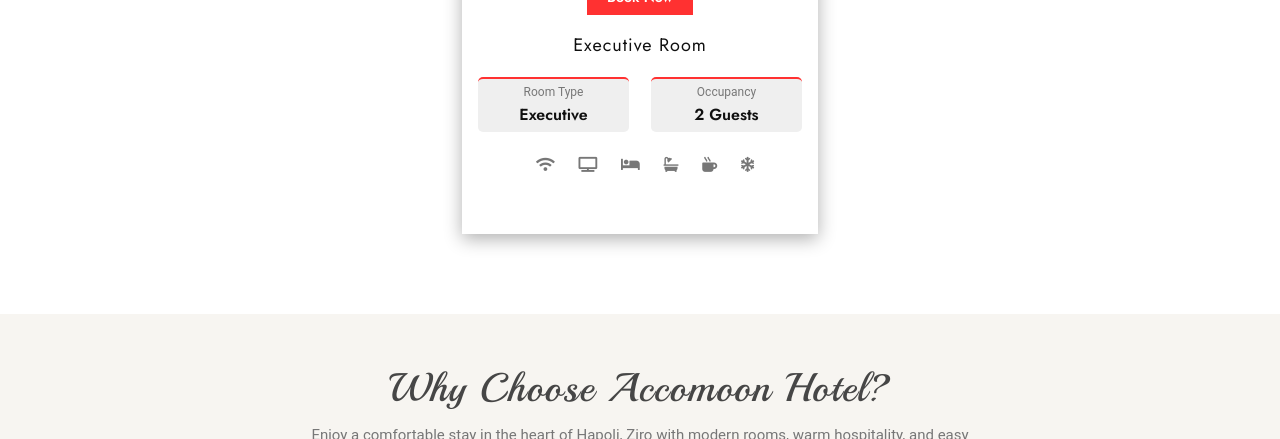
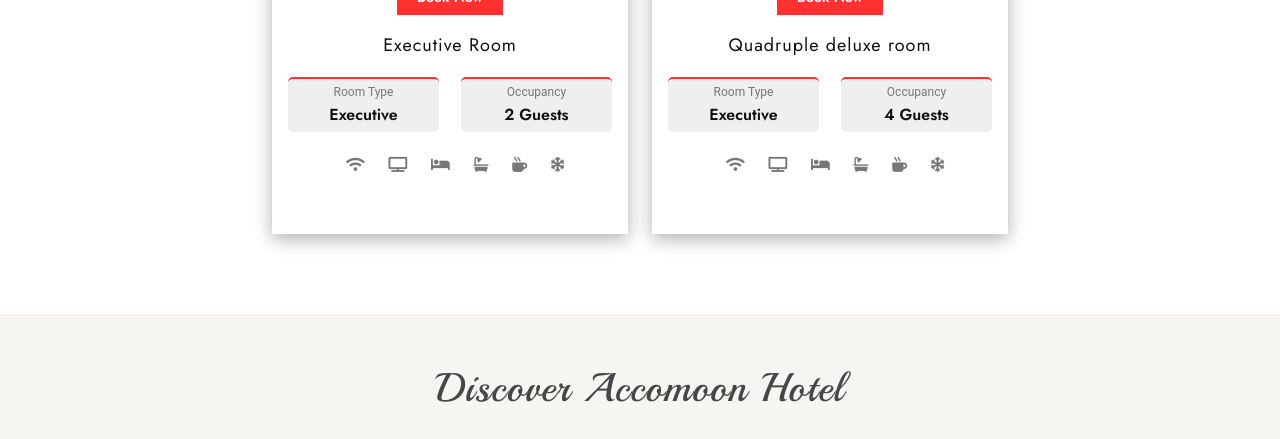
Before and after one commit to WEB-INFOTECH-GHY/accomoon, a PHP site: page /accomoonzirohotel in a window 1280 px wide. Shown: the part 2345-2784 px from the top of the page. Run offline with PHP 8.4, Linux system fonts and the light colour scheme.

Commit message:
images added

```diff
--- a/accomoonzirohotel.php
+++ b/accomoonzirohotel.php
@@ -217,7 +217,7 @@
 
             <div class="col-lg-5 col-md-12 col-sm-12">
                 <div class="s-about-img p-relative wow fadeInLeft animated" data-animation="fadeInLeft" data-delay=".4s">
-                    <img src="image/hotels/9.png" alt="Accomoon Hotel">
+                    <img src="image/hotels/1.png" alt="Accomoon Hotel">
 
                     <div class="about-icon">
                         <img src="image/hotels/PXL_20260621_071552103.MP.jpg.jpeg" alt="Accomoon Hotel Room">
@@ -575,13 +575,88 @@
                     </div>
                 </div>
             </div>
+            <!-- Room 5 -->
+            <div class="col-xl-4 col-md-6">
+                <div class="single-services mb-30">
+                    <div class="services-thumb">
+                        <img src="image/hotels/10.jpeg" alt="Executive Room">
+                    </div>
+
+                    <div class="services-content">
+
+                        <div class="day-book">
+                            <ul>
+                                <li>
+                                    <a href="https://api.whatsapp.com/send?phone=918415899459&text=I want to book an Executive Room at Accomoon Hotel." target="_blank">
+                                        Book Now
+                                    </a>
+                                </li>
+                            </ul>
+                        </div>
+
+                        <h4 class="card-title"><a href="#">Quadruple deluxe room</a></h4>
+
+                        <div class="price-tag">
+                            <div class="price-card">
+                                <p>Room Type</p>
+                                <h6>Executive</h6>
+                            </div>
+
+                            <div class="price-card">
+                                <p>Occupancy</p>
+                                <h6>4 Guests</h6>
+                            </div>
+                        </div>
+
+                        <div class="icon">
+                            <ul>
+                                <li><i class="fas fa-wifi"></i></li>
+                                <li><i class="fas fa-tv"></i></li>
+                                <li><i class="fas fa-bed"></i></li>
+                                <li><i class="fas fa-bath"></i></li>
+                                <li><i class="fas fa-mug-hot"></i></li>
+                                <li><i class="fas fa-snowflake"></i></li>
+                            </ul>
+                        </div>
+
+                    </div>
+                </div>
+            </div>
 
         </div>
     </div>
 </section>
 
 
+    <section id="service-details2" class="pt-50 pb-50 p-relative" style="background-color: #f7f5f1;">
+        <div class="animations-01"><img src="img/bg/an-img-01.png" alt="an-img-01"></div>
+        <div class="container">
+            <div class="row align-items-center">
+                <div class="col-lg-12">
+                    <div class="section-title center-align mb-30 text-center">
+    <h2>Discover Accomoon Hotel</h2>
+</div>
+                </div>
 
+                <div class="restourant-container">
+                    <img src="./image/hotels/1.png" alt="Valley View 1" onclick="openPopup(this.src)">
+                    <img src="./image/hotels/2.png" alt="Valley View 2" onclick="openPopup(this.src)">
+                    <img src="./image/hotels/4.png" alt="Valley View 3" onclick="openPopup(this.src)">
+                    <img src="./image/hotels/8.png" alt="Valley View 4" onclick="openPopup(this.src)">
+                    <img src="./image/hotels/12.jpeg" alt="Valley View 5" onclick="openPopup(this.src)">
+                    <img src="./image/hotels/13.jpeg" alt="Valley View 6" onclick="openPopup(this.src)">
+                    <img src="./image/hotels/10.jpeg" alt="Valley View 6" onclick="openPopup(this.src)">
+                    <img src="./image/hotels/9.png" alt="Valley View 6" onclick="openPopup(this.src)">
+                </div>
+
+                <!-- Popup -->
+                <div class="popup" id="popup">
+                    <span class="close-btn" onclick="closePopup()">&times;</span>
+                    <img id="popup-img" src="">
+                </div>
+            </div>
+        </div>
+    </section>
 
 
 <section id="service-details2" class="pt-50 pb-50 p-relative" style="background-color: #f7f5f1;">
@@ -871,11 +946,11 @@
                                 <i class="fab fa-instagram"></i>
                             </a>
 
-                            <a href="https://www.makemytrip.com/hotels/hotel-details?hotelId=202507030022197581&checkin=date_3&checkout=date_4&country=IN&city=CTBDL&roomStayQualifier=2e0e&openDetail=true&currency=ENG&region=IN&checkAvailability=true&locusId=CTBDL&locusType=city&homestay=true&zcp=51579cec1e22" target="_blank" title="MakeMyTrip">
+                            <a href="https://www.makemytrip.com/hotels/hotel-details/?checkin=07062026&checkout=07072026&city=Ziro&country=India&roomStayQualifier=2e0e&hotelId=202606241134227114&locusId=locusId&locusType=city&currency=INR&source=INGO" target="_blank" title="MakeMyTrip">
                                 <img src="image/11.png" alt="MakeMyTrip">
                             </a>
 
-                            <a href="https://www.booking.com/Pulse-f7h9yA" target="_blank" title="Booking.com">
+                            <a href="https://www.booking.com/hotel/in/accomoon.en-gb.html" target="_blank" title="Booking.com">
                                 <img src="image/12.png" alt="Booking.com">
                             </a>
                         </div>
```
Also changed, not shown: image/hotels/10.jpeg (added), image/hotels/11.jpeg (added), image/hotels/12.jpeg (added), image/hotels/13.jpeg (added), 3 other files.
